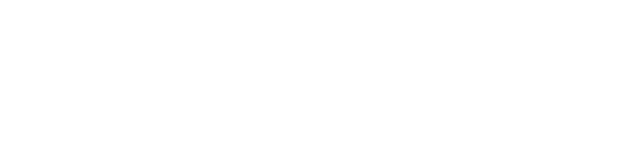
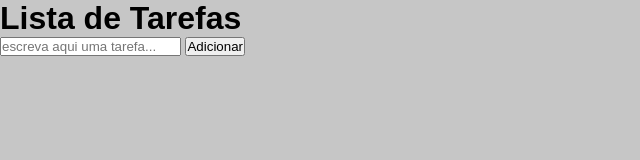
Before and after one commit to maumauriciog/lista_tarefas, a plain HTML site: page index.html in a window 1280 px wide. Shown: the whole page, without its empty margins (0-640 px from the left). Drawn offline with nearby package versions, Linux system fonts and the light colour scheme.

Commit message:
atualização de arquivos

```diff
--- a/index.html
+++ b/index.html
@@ -4,12 +4,22 @@
 <head>
     <meta charset="UTF-8">
     <meta name="viewport" content="width=device-width, initial-scale=1.0">
+    <link rel="stylesheet" href="./main.css">
     <title>Lista de Tarefas</title>
 </head>
 
 <body>
-
-    <script src="./script.js"
+    <div class="container">
+        <div class="container__text">
+            <h1 class="text title">Lista de Tarefas</h1>
+        </div>
+        <form>
+            <input type="text" min="1" maxlength="100" placeholder="escreva aqui uma tarefa...">
+            <button id="btn-add" class="btn-adicionar" type="submit">Adicionar</button>
+        </form>
+    </div>
+    <script src="./script.js">
+    </script>
     <script src="https://code.jquery.com/jquery-3.7.1.min.js"></script>
 </body>
 
--- /dev/null
+++ b/main.css
@@ -0,0 +1,16 @@
+*{
+    margin: 0;
+    padding: 0;
+    box-sizing: border-box;
+}
+
+body{
+    font-family: Arial, Helvetica, sans-serif;
+    background-color: rgb(198, 198, 198);
+}
+
+.container {
+    width: 1155px;
+    margin: 0px;
+    padding: 0px;
+}
```
